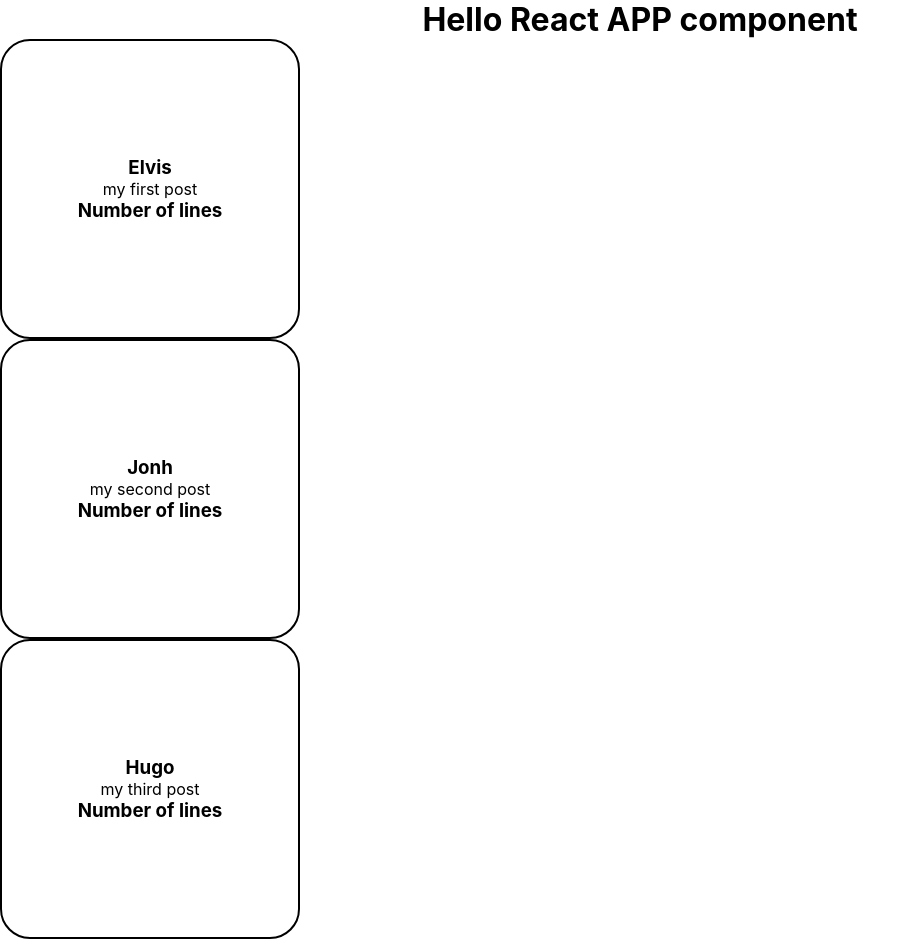
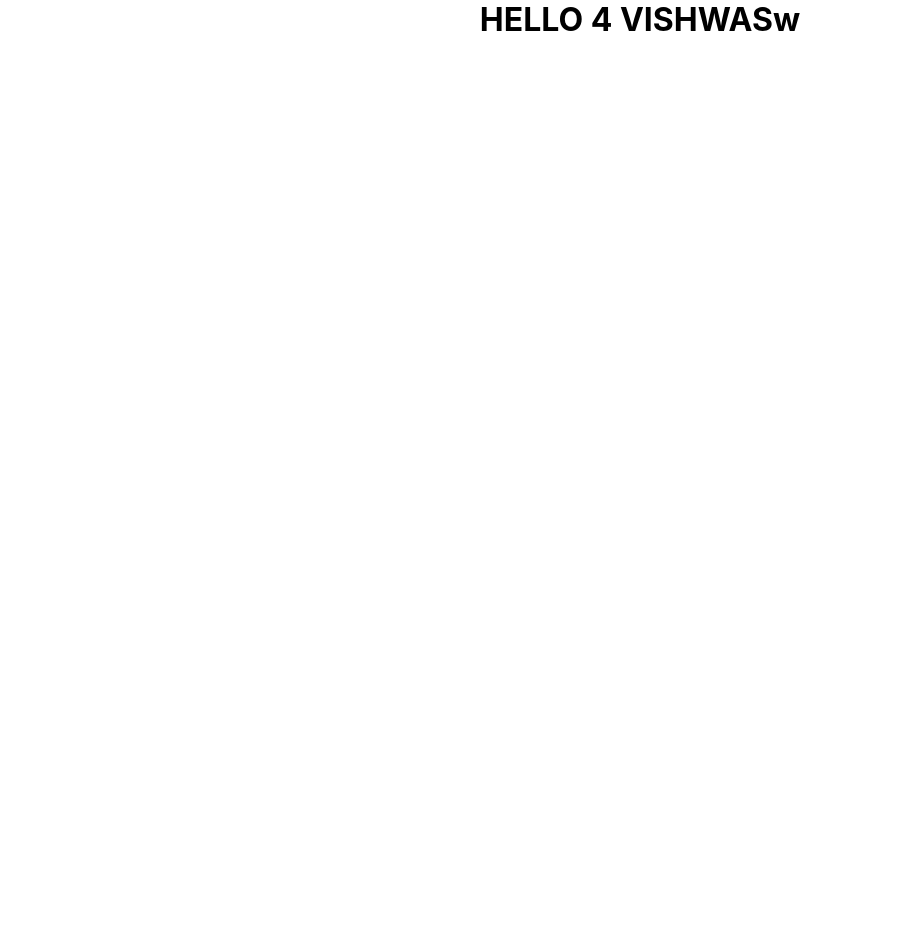
Before and after one commit to marvinguillen/Firstreact_uicampeonatos, a React (Create React App) app: page / in a window 1280 px wide. Shown: the whole page, without its empty margins (0-921 px from the left). After the commit the page ends 800 px from the top, so only its background shows below. Built offline with nearby package versions, Linux system fonts and the light colour scheme.

Commit message:
Four  app  React to show message to use Greet

```diff
--- a/src/App.js
+++ b/src/App.js
@@ -1,6 +1,7 @@
 import React,{useState} from 'react';
 import Tweet from './tweet';
 import './App.css';
+import {Greet} from './components/Greet';
 
 function App(){
  const[count,setCount]=useState(0);
@@ -23,11 +24,10 @@ function App(){
   };
   return(
    <div className="App">
-     <h1>Hello React APP component</h1>
-      {user.map(user =>(
-        <Tweet name ={user.name} message={user.message}></Tweet>
-      ))}
-       </div>
+
+       <Greet/>
+
+      </div>
   );
 }
 export default App;
--- /dev/null
+++ b/src/components/Greet.js
@@ -0,0 +1,13 @@
+import React from 'react';
+
+/*function Greet(){
+    return <h1>Hello Vishwas</h1>
+}*/
+
+
+
+
+
+
+export const Greet = () => <h1>HELLO 4 VISHWASw</h1>
+//export default Greet;
```
Also changed, not shown: 1 other file (tests, documents, lock files or other folders).
